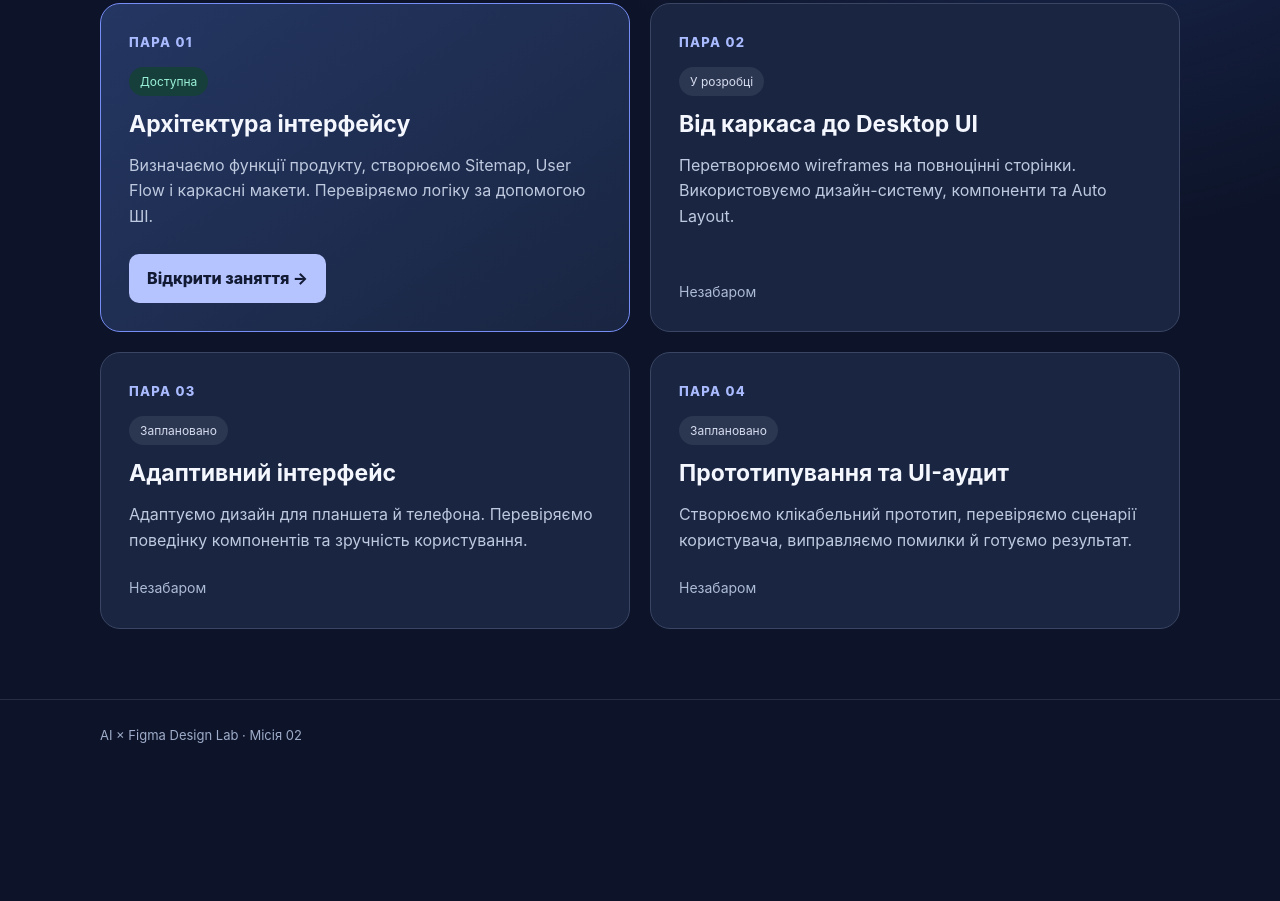
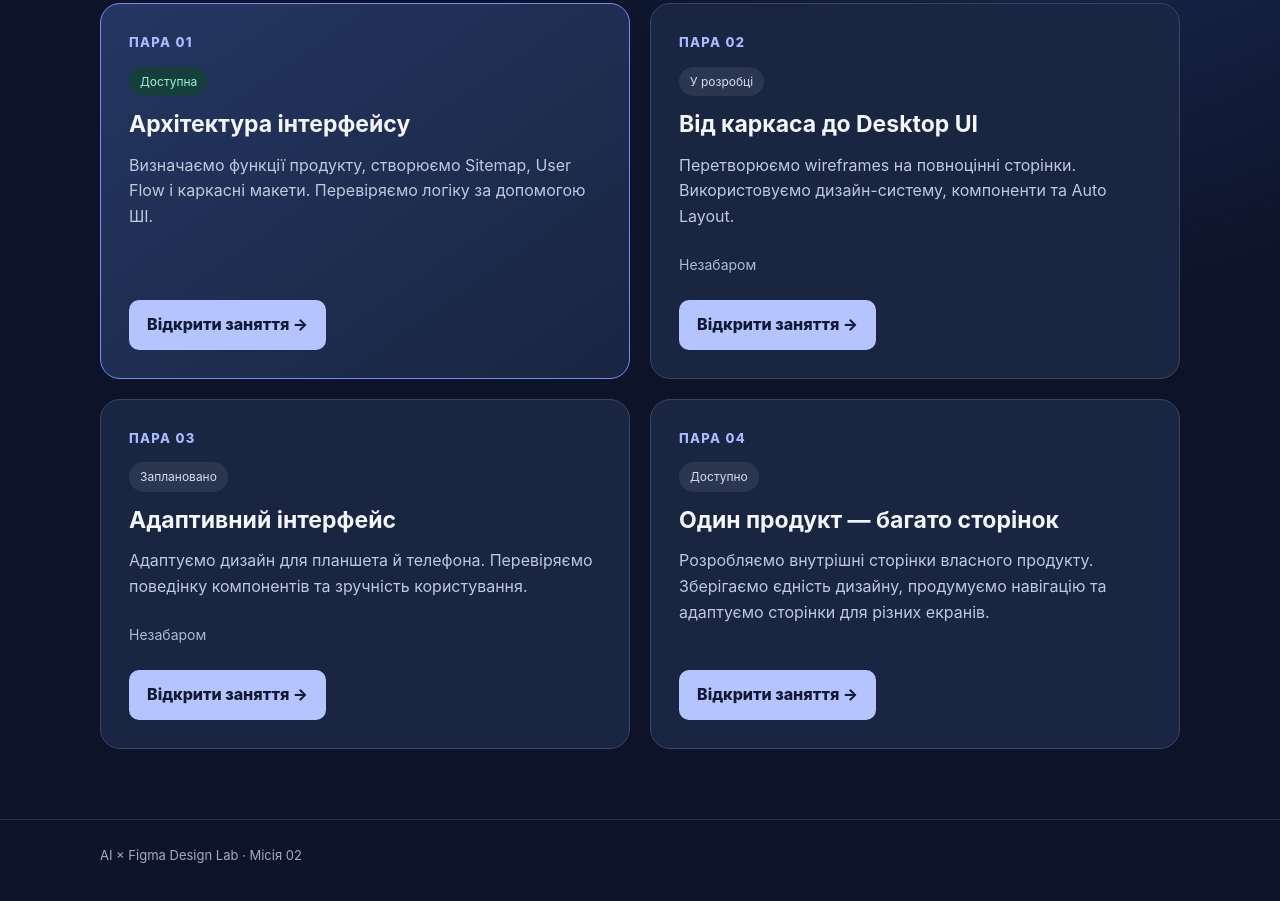
Before and after one commit to RybakOlha/ai-figma-mission-02, a plain HTML site: page index.html in a window 1280 px wide. Shown: the part 569-1470 px from the top of the page. Before the commit the page ends 1354 px from the top, so only its background shows below. Drawn offline with Linux system fonts and the light colour scheme.

Commit message:
Activate Pairs 02-04 on course homepage

```diff
--- a/index.html
+++ b/index.html
@@ -239,6 +239,9 @@
             компоненти та Auto Layout.
           </p>
           <div class="coming">Незабаром</div>
+           <a class="button" href="./pair-02/">
+                Відкрити заняття →
+           </a>
         </article>
 
         <article class="card">
@@ -251,18 +254,23 @@
             та зручність користування.
           </p>
           <div class="coming">Незабаром</div>
+           <a class="button" href="./pair-03/">
+                Відкрити заняття →
+           </a>
         </article>
 
         <article class="card">
-          <div class="number">ПАРА 04</div>
-          <span class="status">Заплановано</span>
-          <h3>Прототипування та UI-аудит</h3>
-          <p>
-            Створюємо клікабельний прототип,
-            перевіряємо сценарії користувача,
-            виправляємо помилки й готуємо результат.
-          </p>
-          <div class="coming">Незабаром</div>
+           <div class="number">ПАРА 04</div>
+           <span class="status">Доступно</span>
+           <h3>Один продукт — багато сторінок</h3>
+           <p>
+                Розробляємо внутрішні сторінки власного продукту.
+                Зберігаємо єдність дизайну, продумуємо навігацію
+                та адаптуємо сторінки для різних екранів.
+           </p>
+           <a class="button" href="./pair-04/">
+                Відкрити заняття →
+           </a>
         </article>
       </div>
     </section>
```
